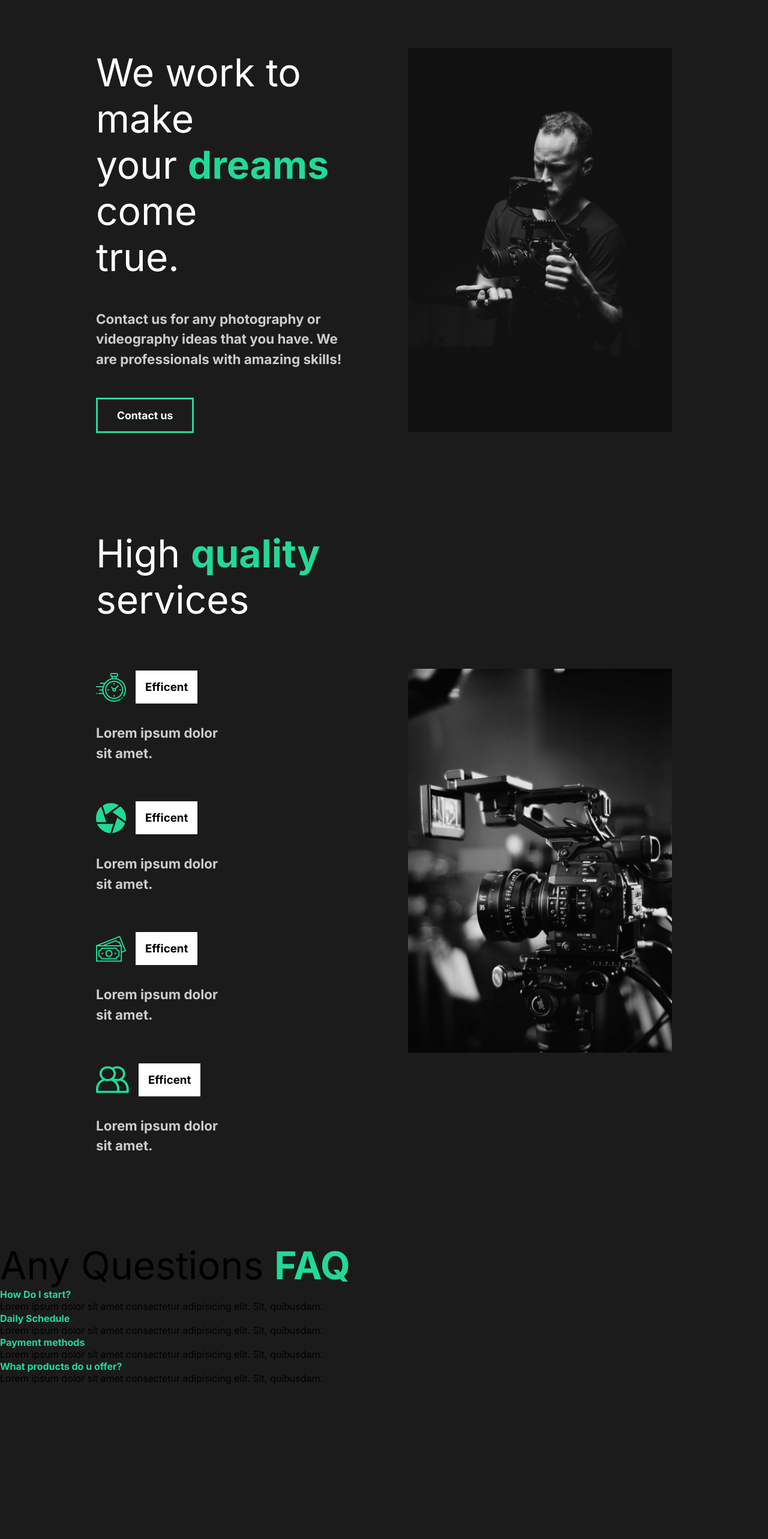
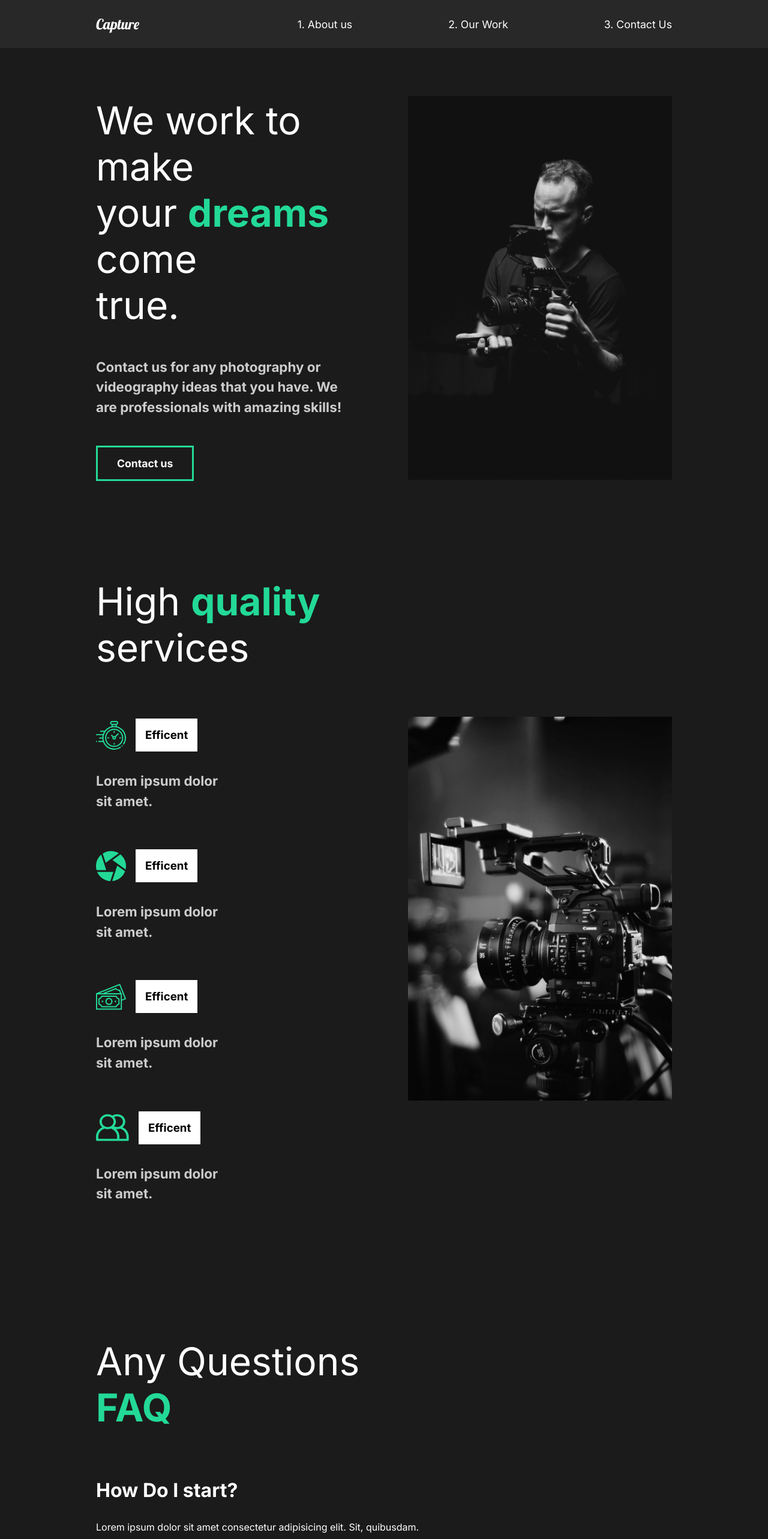
Before and after one commit to dianos6/the-creative-react-course-capture, a React (Create React App) app: page / in a window 1280 px wide. Shown: the top 2566 px of the page at 60% size. Before the commit the page ends 2308 px from the top, so only its background shows below. Built offline with nearby package versions, Linux system fonts and the light colour scheme.

Commit message:
7. Added Routers

```diff
--- a/src/App.js
+++ b/src/App.js
@@ -3,12 +3,31 @@
 
 // import pages
 import AboutUs from "./pages/AboutUs";
+import ContactUs from "./pages/ContactUs";
+import OurWork from "./pages/OurWork";
+//
+import Nav from "./components/Nav";
+// Router
+import { Switch, Route } from "react-router-dom";
 
 function App() {
   return (
     <div className="App">
       <GlobalStyle />
-      <AboutUs />
+      <Nav />
+      <Switch>
+        <Route path="/" exact>
+          <AboutUs />
+        </Route>
+
+        <Route path="/work">
+          <OurWork />
+        </Route>
+
+        <Route path="/contact">
+          <ContactUs />
+        </Route>
+      </Switch>
     </div>
   );
 }
--- a/src/components/FaqSection.js
+++ b/src/components/FaqSection.js
@@ -1,8 +1,10 @@
 import React from "react";
+import styled from "styled-components";
+import { About } from "../styles";
 
 const FaqSection = () => {
   return (
-    <div className="faq">
+    <Faq>
       <h2>
         Any Questions <span>FAQ</span>
       </h2>
@@ -12,6 +14,7 @@
           Lorem ipsum dolor sit amet consectetur adipisicing elit. Sit,
           quibusdam.
         </div>
+        <div className="faq-line"></div>
       </div>
 
       <div className="question">
@@ -28,6 +31,7 @@
           Lorem ipsum dolor sit amet consectetur adipisicing elit. Sit,
           quibusdam.
         </div>
+        <div className="faq-line"></div>
       </div>
 
       <div className="question">
@@ -37,8 +41,36 @@
           quibusdam.
         </div>
       </div>
-    </div>
+      <div className="faq-line"></div>
+    </Faq>
   );
 };
 
+const Faq = styled(About)`
+  display: block;
+  span {
+    display: block;
+  }
+  h2 {
+    padding-bottom: 2rem;
+    font-weight: lighter;
+  }
+  .faq-line {
+    background: #ccc;
+    height: 0.2rem;
+    margin: 2rem 0rem;
+    width: 100%;
+  }
+  .question {
+    padding: 3rem 0rem;
+    cursor: pointer;
+  }
+  .answer {
+    padding: 2rem 0rem;
+    p {
+      padding: 1rem 0rem;
+    }
+  }
+`;
+
 export default FaqSection;
--- a/src/components/GlobalStyle.js
+++ b/src/components/GlobalStyle.js
@@ -37,7 +37,7 @@
  }
  h4 {
      font-weight: bold;
-     color: #23d997;
+     font-size: 2rem;
  }
  a {
      font-size: 1.1rem;
--- /dev/null
+++ b/src/components/Nav.js
@@ -0,0 +1,58 @@
+import React from "react";
+import styled from "styled-components";
+import { Link } from "react-router-dom";
+
+const Nav = () => {
+  return (
+    <StyledNav>
+      <h1>
+        <Link id="logo" to="/">
+          Capture
+        </Link>
+      </h1>
+      <ul>
+        <li>
+          <Link to="/">1. About us</Link>
+        </li>
+
+        <li>
+          <Link to="/work">2. Our Work</Link>
+        </li>
+
+        <li>
+          <Link to="/contact">3. Contact Us</Link>
+        </li>
+      </ul>
+    </StyledNav>
+  );
+};
+
+const StyledNav = styled.nav`
+  min-height: 10vh;
+  display: flex;
+  margin: auto;
+  justify-content: space-between;
+  align-items: center;
+  padding: 1rem 10rem;
+  background-color: #282828;
+  a {
+    color: #fff;
+    text-decoration: none;
+  }
+
+  ul {
+    display: flex;
+    list-style: none;
+  }
+  #logo {
+    font-size: 1.5rem;
+    font-family: Lobster, cursive;
+    font-weight: lighter;
+  }
+  li {
+    padding-left: 10rem;
+    position: relative;
+  }
+`;
+
+export default Nav;
--- a/src/index.js
+++ b/src/index.js
@@ -2,10 +2,13 @@
 import ReactDOM from "react-dom";
 import App from "./App";
 import reportWebVitals from "./reportWebVitals";
+import { BrowserRouter } from "react-router-dom";
 
 ReactDOM.render(
   <React.StrictMode>
-    <App />
+    <BrowserRouter>
+      <App />
+    </BrowserRouter>
   </React.StrictMode>,
   document.getElementById("root")
 );
--- /dev/null
+++ b/src/pages/ContactUs.js
@@ -0,0 +1,11 @@
+import React from "react";
+
+const ContactUs = () => {
+  return (
+    <div>
+      <h1>ContactUs</h1>
+    </div>
+  );
+};
+
+export default ContactUs;
--- /dev/null
+++ b/src/pages/OurWork.js
@@ -0,0 +1,11 @@
+import React from "react";
+
+const OurWork = () => {
+  return (
+    <div>
+      <h1>OurWork</h1>
+    </div>
+  );
+};
+
+export default OurWork;
```
Also changed, not shown: 1 other file (tests, documents, lock files or other folders).
